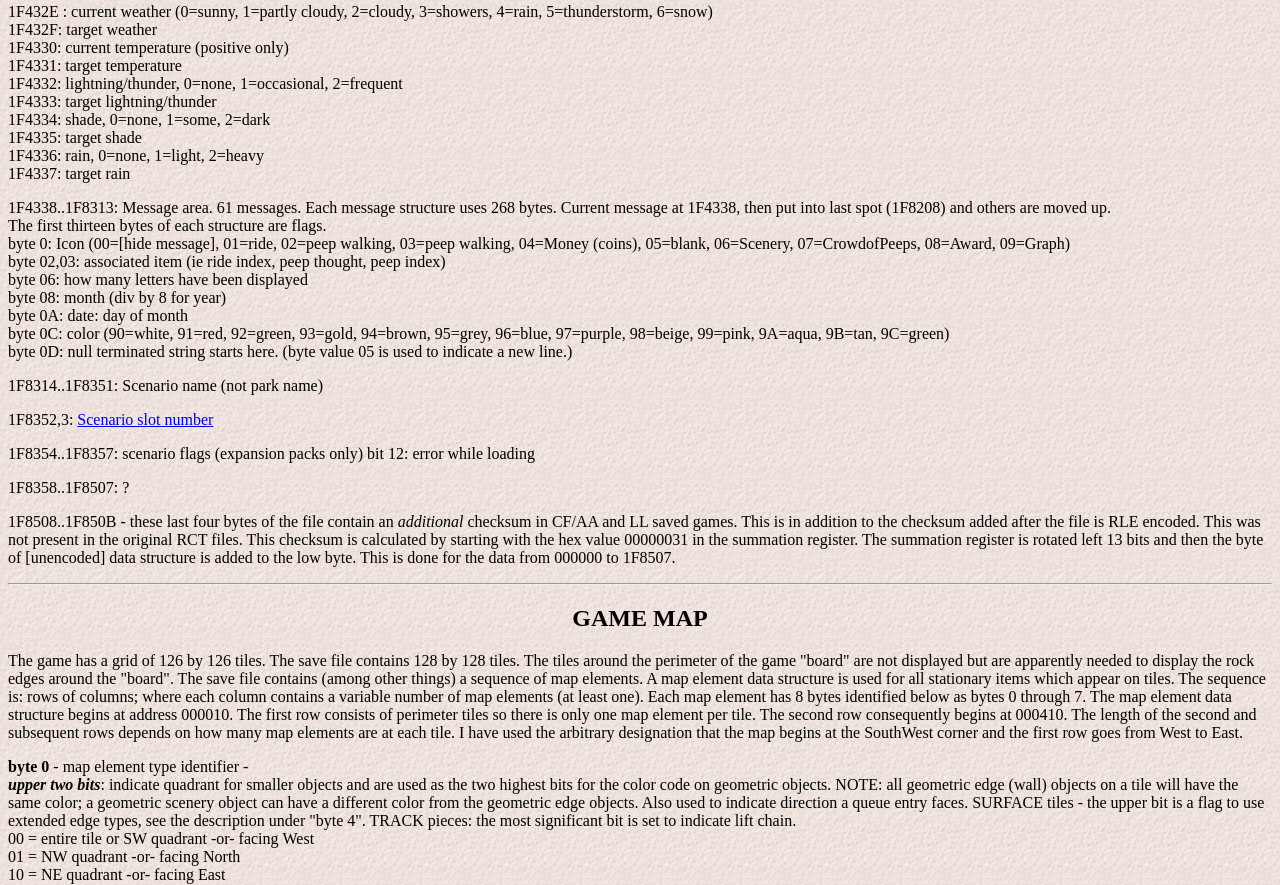
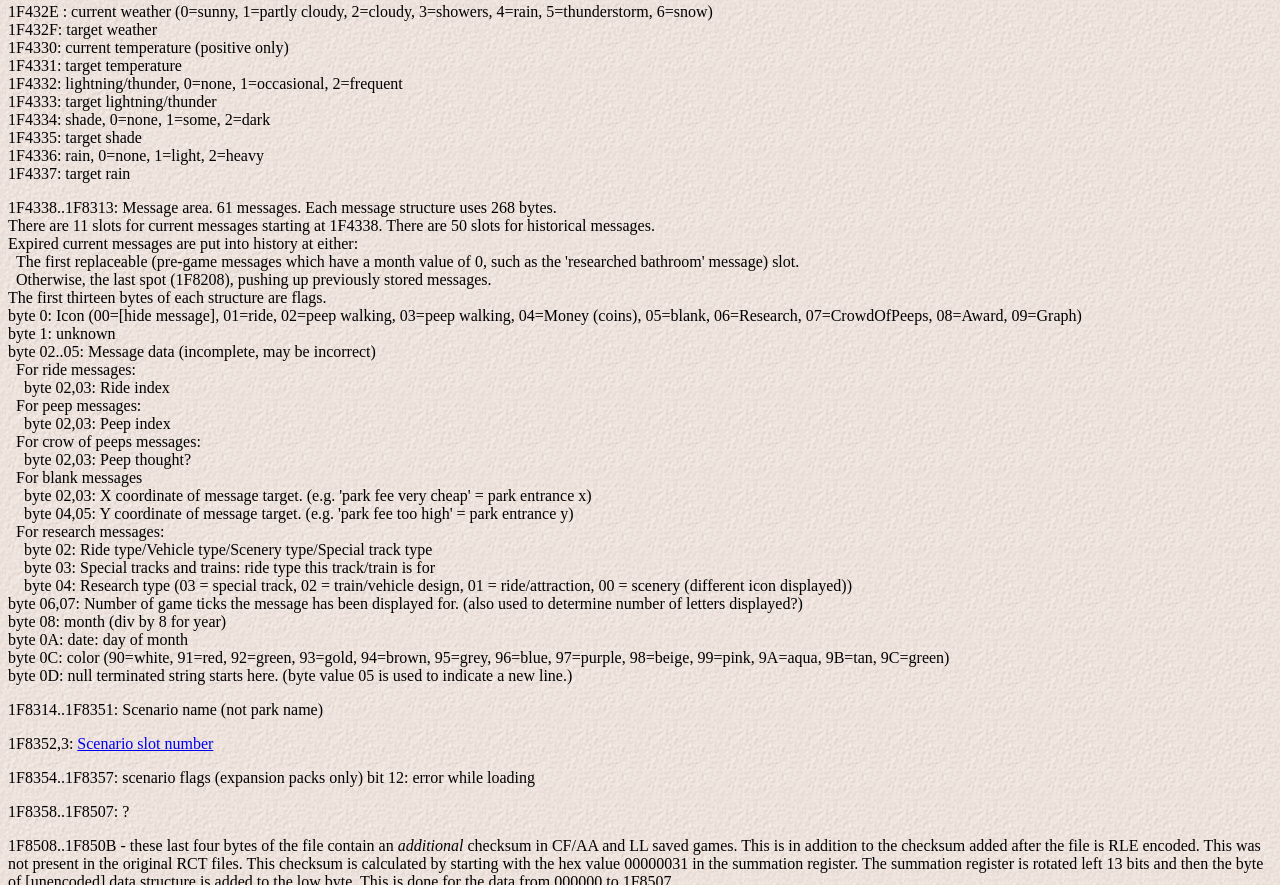
Before and after one commit to UnknownShadow200/RCTTechDepot-Archive, a plain HTML site: page SV4.html in a window 1280 px wide. Shown: the part 5282-6167 px from the top of the page. Drawn offline with Linux system fonts and the light colour scheme.

Commit message:
Clarified messages, added recommended park entry fee.

```diff
--- a/SV4.html
+++ b/SV4.html
@@ -455,7 +455,8 @@ of 5 bytes each. Not &nbsp;used in LL (goto 199C9C for LL) <BR>
 19953E..199541: ? <BR>
 199542,199543: Cheat detection: count of owned land <BR>
 199544..199545: ? <BR>
-199546..199547: ?<BR>
+199546..199547: Median recommended park value. (min recommended = value - value / 2,
+max recommended = value + value / 2)<BR>
 199548..19954B: Max loan amount (divide by 10 to get dollars, etc) <BR>
 19954C..19954D: &quot;cash in pocket&quot; base value for newly generated
 guests. Varies from -$10, base, +$10, +$20. A zero value defaults to $50.<BR>
@@ -636,36 +637,24 @@ depending on the view angle as indicated below: </P>
 <TD>Vert</TD>
 </TR>
 <TR>
-<TD><P ALIGN="Center"> 0</P>
-</TD>
-<TD><P ALIGN="Center"> -</P>
-</TD>
-<TD><P ALIGN="Center"> +</P>
-</TD>
+<TD><P ALIGN="Center"> 0</P></TD>
+<TD><P ALIGN="Center"> -</P></TD>
+<TD><P ALIGN="Center"> +</P></TD>
 </TR>
 <TR>
-<TD><P ALIGN="Center"> 1</P>
-</TD>
-<TD><P ALIGN="Center"> -</P>
-</TD>
-<TD><P ALIGN="Center"> -</P>
-</TD>
+<TD><P ALIGN="Center"> 1</P></TD>
+<TD><P ALIGN="Center"> -</P></TD>
+<TD><P ALIGN="Center"> -</P></TD>
 </TR>
 <TR>
-<TD><P ALIGN="Center"> 2</P>
-</TD>
-<TD><P ALIGN="Center"> +</P>
-</TD>
-<TD><P ALIGN="Center"> -</P>
-</TD>
+<TD><P ALIGN="Center"> 2</P></TD>
+<TD><P ALIGN="Center"> +</P></TD>
+<TD><P ALIGN="Center"> -</P></TD>
 </TR>
 <TR>
-<TD><P ALIGN="Center"> 3</P>
-</TD>
-<TD><P ALIGN="Center"> +</P>
-</TD>
-<TD><P ALIGN="Center"> +</P>
-</TD>
+<TD><P ALIGN="Center"> 3</P></TD>
+<TD><P ALIGN="Center"> +</P></TD>
+<TD><P ALIGN="Center"> +</P></TD>
 </TR>
 </TABLE>
 <P> 1C9648..1CADB7: Animation object locations (includes Park/Ride entry
@@ -707,20 +696,39 @@ banner, fountains, etc) points <BR>
 1F4335: target shade <BR>
 1F4336: rain, 0=none, 1=light, 2=heavy <BR>
 1F4337: target rain </P>
-<P> 1F4338..1F8313: Message area. 61 messages. Each message structure uses 268
-bytes. Current message at 1F4338, then put into last spot (1F8208) and others
-are moved up.<BR>
+
+<P> 1F4338..1F8313: Message area. 61 messages. Each message structure uses 268 bytes. <BR>
+There are 11 slots for current messages starting at 1F4338. There are 50 slots for historical messages.<BR>
+Expired current messages are put into history at either:<BR>
+&nbsp;&nbsp;The first replaceable (pre-game messages which have a month value of 0, such as the 'researched bathroom' message) slot.<BR>
+&nbsp;&nbsp;Otherwise, the last spot (1F8208), pushing up previously stored messages.<BR>
 The first thirteen bytes of each structure are flags. <BR>
 byte 0: Icon (00=[hide message], 01=ride, 02=peep walking, 03=peep walking,
-04=Money (coins), 05=blank, 06=Scenery, 07=CrowdofPeeps, 08=Award, 09=Graph)
-<BR>
-byte 02,03: associated item (ie ride index, peep thought, peep index)<BR>
-byte 06: how many letters have been displayed<BR>
+04=Money (coins), 05=blank, 06=Research, 07=CrowdOfPeeps, 08=Award, 09=Graph) <BR>
+byte 1: unknown<BR>
+byte 02..05: Message data (incomplete, may be incorrect)<BR>
+&nbsp;&nbsp;For ride messages: <BR>
+&nbsp;&nbsp;&nbsp;&nbsp;byte 02,03: Ride index<BR>
+&nbsp;&nbsp;For peep messages:<BR>
+&nbsp;&nbsp;&nbsp;&nbsp;byte 02,03: Peep index<BR>
+&nbsp;&nbsp;For crow of peeps messages:<BR>
+&nbsp;&nbsp;&nbsp;&nbsp;byte 02,03: Peep thought?<BR>
+&nbsp;&nbsp;For blank messages<BR>
+&nbsp;&nbsp;&nbsp;&nbsp;byte 02,03: X coordinate of message target. (e.g. 'park fee very cheap' = park entrance x)<BR>
+&nbsp;&nbsp;&nbsp;&nbsp;byte 04,05: Y coordinate of message target. (e.g. 'park fee too high' = park entrance y)<BR>
+&nbsp;&nbsp;For research messages:<BR>
+&nbsp;&nbsp;&nbsp;&nbsp;byte 02: Ride type/Vehicle type/Scenery type/Special track type<BR>
+&nbsp;&nbsp;&nbsp;&nbsp;byte 03: Special tracks and trains: ride type this track/train is for<BR>
+&nbsp;&nbsp;&nbsp;&nbsp;byte 04: Research type (03 = special track,
+02 = train/vehicle design, 01 = ride/attraction, 00 = scenery (different icon displayed))<BR>
+byte 06,07: Number of game ticks the message has been displayed for.
+(also used to determine number of letters displayed?)<BR>
 byte 08: month (div by 8 for year)<BR>
 byte 0A: date: day of month<BR>
 byte 0C: color (90=white, 91=red, 92=green, 93=gold, 94=brown, 95=grey,
 96=blue, 97=purple, 98=beige, 99=pink, 9A=aqua, 9B=tan, 9C=green) <BR>
 byte 0D: null terminated string starts here. (byte value 05 is used to indicate a new line.)</P>
+
 <P> 1F8314..1F8351: Scenario name (not park name) </P>
 <P> 1F8352,3: <A HREF="scenarios.html">Scenario slot number</A> </P>
 <P> 1F8354..1F8357: scenario flags (expansion packs only) bit 12: error while
```
